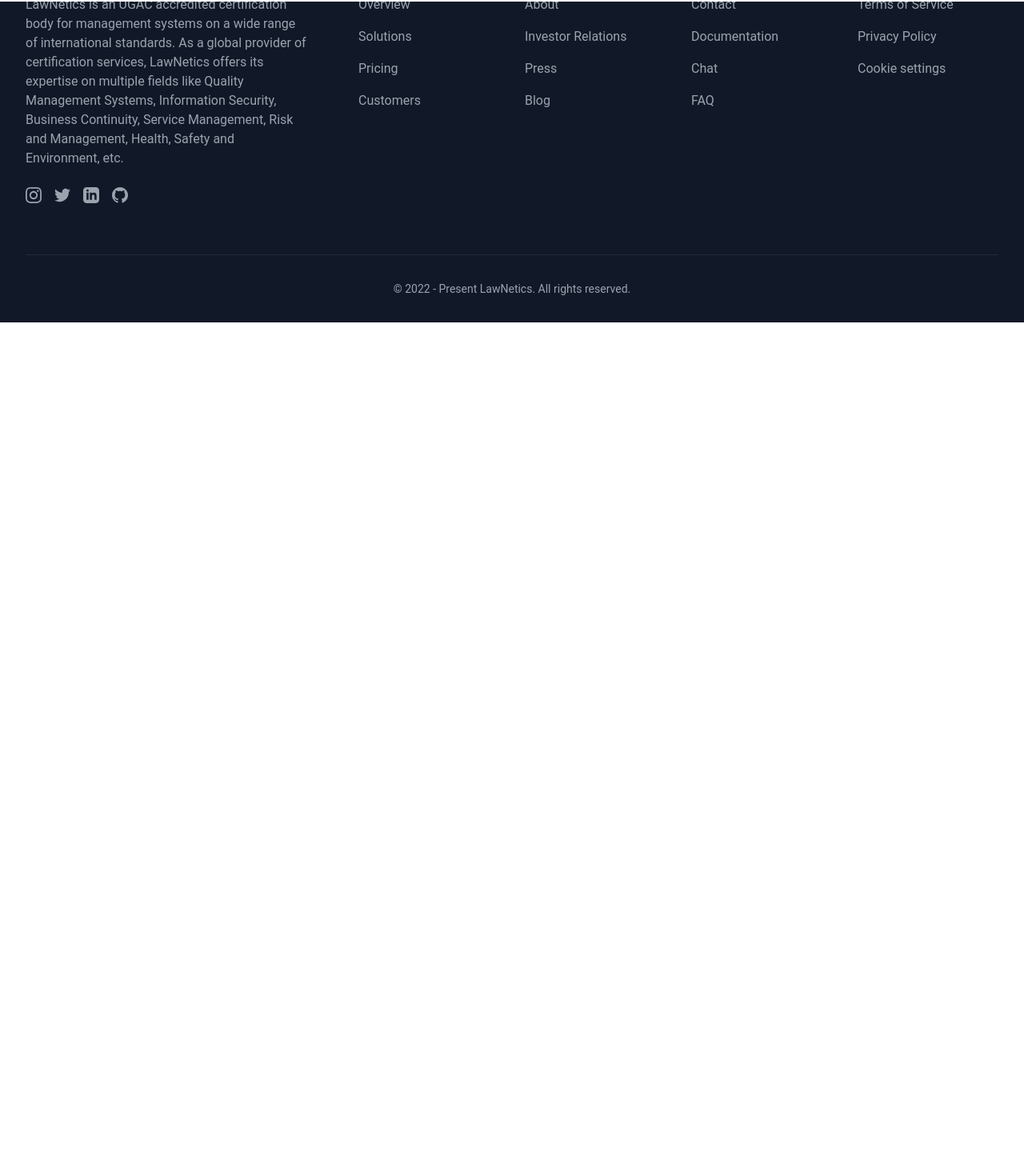
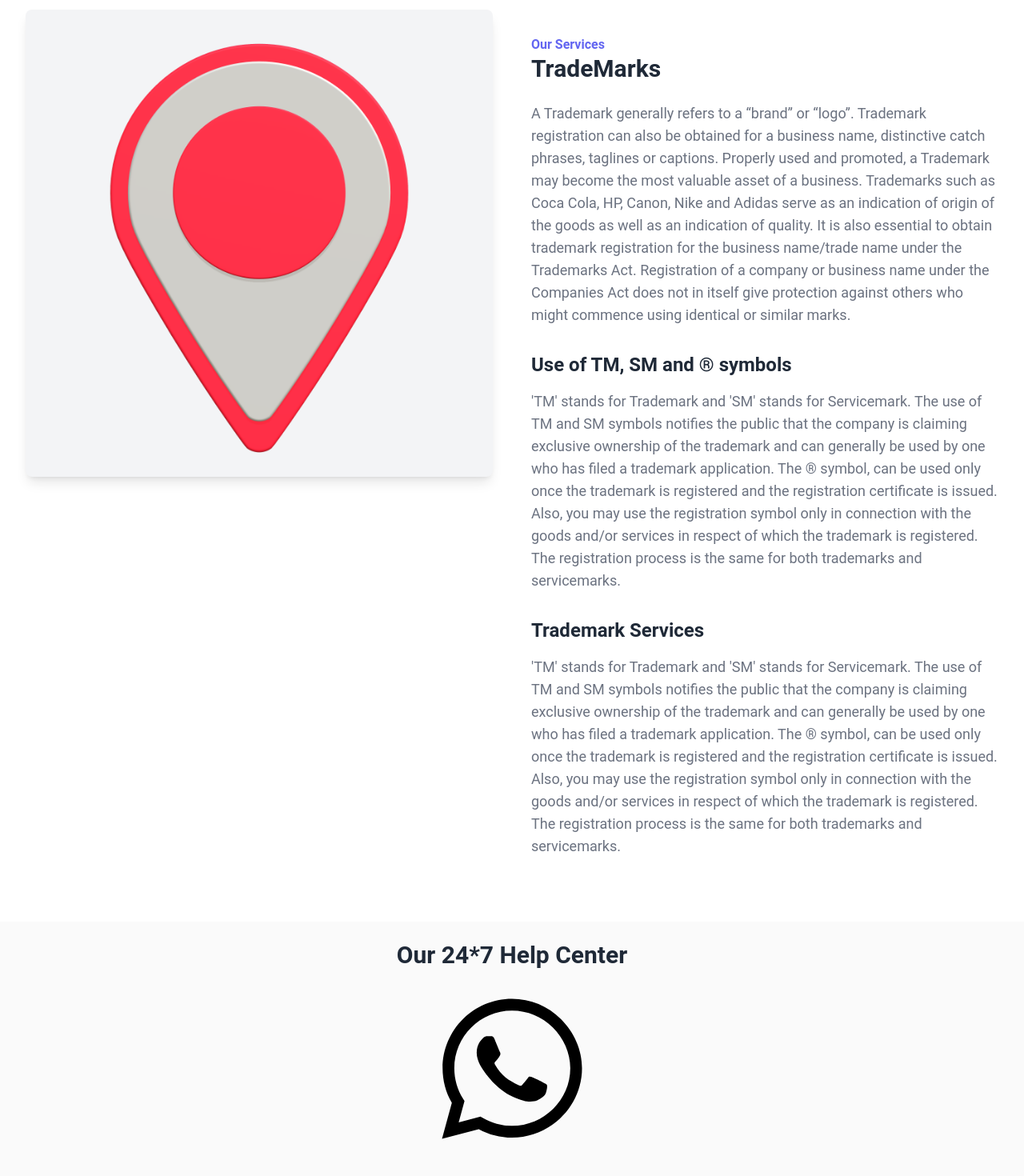
Before and after one commit to omprakashomi/lawnetics, an Angular app: page /about-us in a window 1280 px wide. Shown: the part 118-1588 px from the top of the page at 80% size. Before the commit the page ends 800 px from the top, so only its background shows below. Built offline with nearby package versions, Linux system fonts and the light colour scheme.

Commit message:
navbar fixed

```diff
--- a/src/app/about-us/about-us.component.css
+++ b/src/app/about-us/about-us.component.css
@@ -0,0 +1,3 @@
+#myid{
+    padding-top: 130px;
+  }
--- a/src/app/about-us/about-us.component.html
+++ b/src/app/about-us/about-us.component.html
@@ -1 +1,63 @@
-<p>about-us works!</p>
+<div id="myid" class="bg-white py-6 sm:py-8 lg:py-12">
+    <div class="max-w-screen-xl px-4 md:px-8 mx-auto">
+      <div class="grid md:grid-cols-2 gap-8 lg:gap-12">
+        <div>
+          <div class="h-64 md:h-auto bg-gray-100 overflow-hidden rounded-lg shadow-lg">
+            <img src="assets/images/pin.png" loading="lazy" alt="Photo by Martin Sanchez" class="w-full h-full object-cover object-center" />
+          </div>
+        </div>
+
+        <div class="md:pt-8">
+          <p class="text-indigo-500 font-bold text-center md:text-left">Our Services</p>
+
+          <h1 class="text-gray-800 text-2xl sm:text-3xl font-bold text-center md:text-left mb-4 md:mb-6">TradeMarks</h1>
+
+          <p class="text-gray-500 sm:text-lg mb-6 md:mb-8">
+            A Trademark generally refers to a “brand” or “logo”.
+            Trademark registration can also be obtained for a business name, distinctive catch
+            phrases, taglines or captions.
+            Properly used and promoted, a Trademark may become the most valuable asset of a
+            business. Trademarks such as Coca Cola, HP, Canon, Nike and Adidas serve as an
+            indication of origin of the goods as well as an indication of quality.
+            It is also essential to obtain trademark registration for the business name/trade name
+            under the Trademarks Act. Registration of a company or business name under the
+            Companies Act does not in itself give protection against others who might commence
+            using identical or similar marks.
+          </p>
+
+          <h2 class="text-gray-800 text-xl sm:text-2xl font-semibold text-center md:text-left mb-2 md:mb-4">Use of TM, SM and ® symbols</h2>
+
+          <p class="text-gray-500 sm:text-lg mb-6 md:mb-8">'TM' stands for Trademark and 'SM' stands for Servicemark. The use of TM and SM
+            symbols notifies the public that the company is claiming exclusive ownership of the
+            trademark and can generally be used by one who has filed a trademark application.
+            The ® symbol, can be used only once the trademark is registered and the registration
+            certificate is issued. Also, you may use the registration symbol only in connection with the
+            goods and/or services in respect of which the trademark is registered.
+            The registration process is the same for both trademarks and servicemarks.
+            </p>
+
+
+            <h2 class="text-gray-800 text-xl sm:text-2xl font-semibold text-center md:text-left mb-2 md:mb-4">Trademark Services</h2>
+
+          <p class="text-gray-500 sm:text-lg mb-6 md:mb-8">'TM' stands for Trademark and 'SM' stands for Servicemark. The use of TM and SM
+            symbols notifies the public that the company is claiming exclusive ownership of the
+            trademark and can generally be used by one who has filed a trademark application.
+            The ® symbol, can be used only once the trademark is registered and the registration
+            certificate is issued. Also, you may use the registration symbol only in connection with the
+            goods and/or services in respect of which the trademark is registered.
+            The registration process is the same for both trademarks and servicemarks.
+            </p>
+
+
+        </div>
+
+      </div>
+    </div>
+  </div>
+
+  <div class="mb-10 pt-6 md:mb-16 hover:scale-75 transition duration-300">
+    <h2 class="text-gray-800 text-2xl lg:text-3xl font-bold text-center mb-4 md:mb-6">Our 24*7 Help Center</h2>
+    <a href="https://wa.me/message/TCMD4SC2563YG1">
+    <svg xmlns="http://www.w3.org/2000/svg" viewBox="0 0 448 512" width="200px" height="200px" style="margin: 0  auto;"><!-- Font Awesome Pro 5.15.4 by @fontawesome - https://fontawesome.com License - https://fontawesome.com/license (Commercial License) --><path d="M380.9 97.1C339 55.1 283.2 32 223.9 32c-122.4 0-222 99.6-222 222 0 39.1 10.2 77.3 29.6 111L0 480l117.7-30.9c32.4 17.7 68.9 27 106.1 27h.1c122.3 0 224.1-99.6 224.1-222 0-59.3-25.2-115-67.1-157zm-157 341.6c-33.2 0-65.7-8.9-94-25.7l-6.7-4-69.8 18.3L72 359.2l-4.4-7c-18.5-29.4-28.2-63.3-28.2-98.2 0-101.7 82.8-184.5 184.6-184.5 49.3 0 95.6 19.2 130.4 54.1 34.8 34.9 56.2 81.2 56.1 130.5 0 101.8-84.9 184.6-186.6 184.6zm101.2-138.2c-5.5-2.8-32.8-16.2-37.9-18-5.1-1.9-8.8-2.8-12.5 2.8-3.7 5.6-14.3 18-17.6 21.8-3.2 3.7-6.5 4.2-12 1.4-32.6-16.3-54-29.1-75.5-66-5.7-9.8 5.7-9.1 16.3-30.3 1.8-3.7.9-6.9-.5-9.7-1.4-2.8-12.5-30.1-17.1-41.2-4.5-10.8-9.1-9.3-12.5-9.5-3.2-.2-6.9-.2-10.6-.2-3.7 0-9.7 1.4-14.8 6.9-5.1 5.6-19.4 19-19.4 46.3 0 27.3 19.9 53.7 22.6 57.4 2.8 3.7 39.1 59.7 94.8 83.8 35.2 15.2 49 16.5 66.6 13.9 10.7-1.6 32.8-13.4 37.4-26.4 4.6-13 4.6-24.1 3.2-26.4-1.3-2.5-5-3.9-10.5-6.6z"/></svg>
+  </a>
+  </div>
--- a/src/app/header/header.component.html
+++ b/src/app/header/header.component.html
@@ -2,22 +2,22 @@
 
   <mat-sidenav #sidenav class="sidenav-container">
     <div fxLayout="column">
-    <button mat-button class="menu-button">
+    <button mat-button class="menu-button" [routerLink]="['/home']" (click)="sidenav.close()">
       <span>Home</span>
     </button>
-    <button mat-button class="menu-button">
+    <button mat-button class="menu-button" [routerLink]="['/about-us']" (click)="sidenav.close()">
       <span>About Us</span>
     </button>
     <button mat-button class="menu-button" [matMenuTriggerFor]="belowMenu">Services</button>
     <mat-menu #belowMenu="matMenu" yPosition="below">
-      <a [routerLink]="['/trademark']"><button mat-menu-item>Trademarks</button></a>
-      <a [routerLink]="['/copyright']"><button mat-menu-item>Copyrights</button></a>
-      <a [routerLink]="['/design']"><button mat-menu-item>Design</button></a>
-      <a [routerLink]="['/patent']"><button mat-menu-item>Patent</button></a>
-      <a [routerLink]="['/geographical-indication']"><button mat-menu-item>Geographical Indication</button></a>
-      <a [routerLink]="['/ip-litigation']"><button mat-menu-item>IP Litigation</button></a>
-      <a [routerLink]="['/ip-commercialization']"><button mat-menu-item>IP Commercialization</button></a>
-      <a [routerLink]="['/cyber-law']"><button mat-menu-item>Cyber Law</button></a>
+      <a [routerLink]="['/trademark']" (click)="sidenav.close()"><button mat-menu-item>Trademarks</button></a>
+      <a [routerLink]="['/copyright']" (click)="sidenav.close()"><button mat-menu-item>Copyrights</button></a>
+      <a [routerLink]="['/design']" (click)="sidenav.close()"><button mat-menu-item>Design</button></a>
+      <a [routerLink]="['/patent']" (click)="sidenav.close()"><button mat-menu-item>Patent</button></a>
+      <a [routerLink]="['/geographical-indication']" (click)="sidenav.close()"><button mat-menu-item>Geographical Indication</button></a>
+      <a [routerLink]="['/ip-litigation']" (click)="sidenav.close()"><button mat-menu-item>IP Litigation</button></a>
+      <a [routerLink]="['/ip-commercialization']" (click)="sidenav.close()"><button mat-menu-item>IP Commercialization</button></a>
+      <a [routerLink]="['/cyber-law']" (click)="sidenav.close()"><button mat-menu-item>Cyber Law</button></a>
     </mat-menu>
 
     <button mat-button class="menu-button">
--- a/src/app/service/cyber-law/cyber-law.component.html
+++ b/src/app/service/cyber-law/cyber-law.component.html
@@ -3,7 +3,7 @@
     <div class="grid md:grid-cols-2 gap-8 lg:gap-12">
       <div>
         <div class="h-64 md:h-auto bg-gray-100 overflow-hidden rounded-lg shadow-lg">
-          <img src="assets/images/spherspring.png" loading="lazy" alt="Photo by Martin Sanchez" class="w-full h-full object-cover object-center" />
+          <img src="assets/images/spherespring.png" loading="lazy" alt="Photo by Martin Sanchez" class="w-full h-full object-cover object-center" />
         </div>
       </div>
 
```
